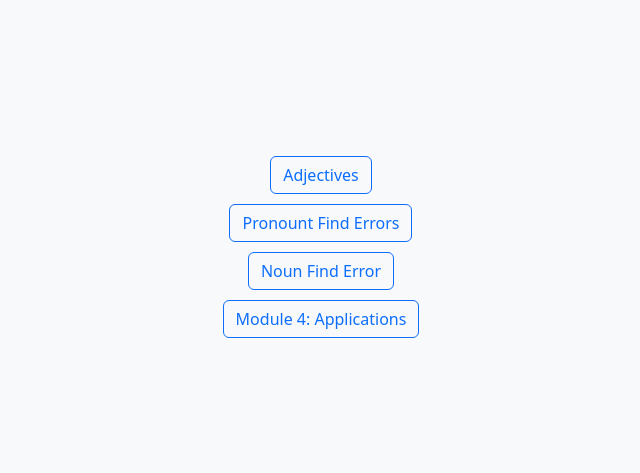
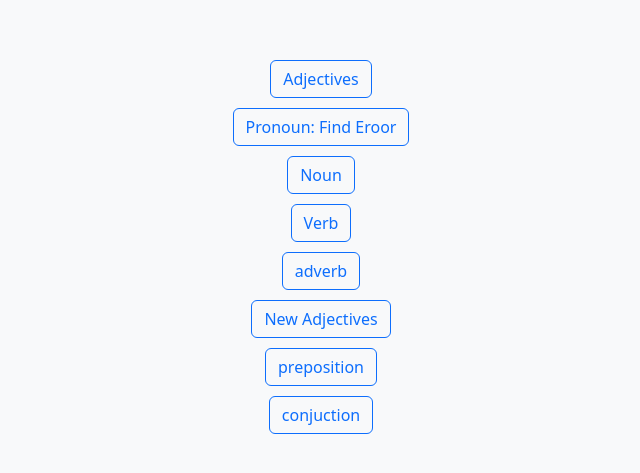
Before and after one commit to vishaljadhav82/eng, a plain HTML site: page index.html in a window 1280 px wide. Shown: the part 145-618 px from the top of the page, without its empty margins (319-959 px from the left). Drawn offline with nearby package versions, Linux system fonts and the light colour scheme.

Commit message:
Update index.html

```diff
--- a/index.html
+++ b/index.html
@@ -26,9 +26,14 @@
     <div class="container index-container">
         <ul class="index-list">
             <li><a href="adjective.html" class="btn btn-outline-primary">Adjectives</a></li>
-            <li><a href="pronoun.html" class="btn btn-outline-primary">Pronount Find Errors</a></li>
-            <li><a href="noun.html" class="btn btn-outline-primary">Noun Find Error</a></li>
-            <li><a href="#module4" class="btn btn-outline-primary">Module 4: Applications</a></li>
+            <li><a href="pronoun.html" class="btn btn-outline-primary">Pronoun: Find Eroor</a></li>
+            <li><a href="noun.html" class="btn btn-outline-primary">Noun</a></li>
+            <li><a href="verb.html" class="btn btn-outline-primary">Verb</a></li>
+            <li><a href="adverb.html" class="btn btn-outline-primary">adverb</a></li>
+            <li><a href="newAdjective.html" class="btn btn-outline-primary">New Adjectives</a></li>
+            <li><a href="preposition.html" class="btn btn-outline-primary">preposition</a></li>
+            <li><a href="conjection.html" class="btn btn-outline-primary">conjuction</a></li>
+
         </ul>
     </div>
 </body>
```
